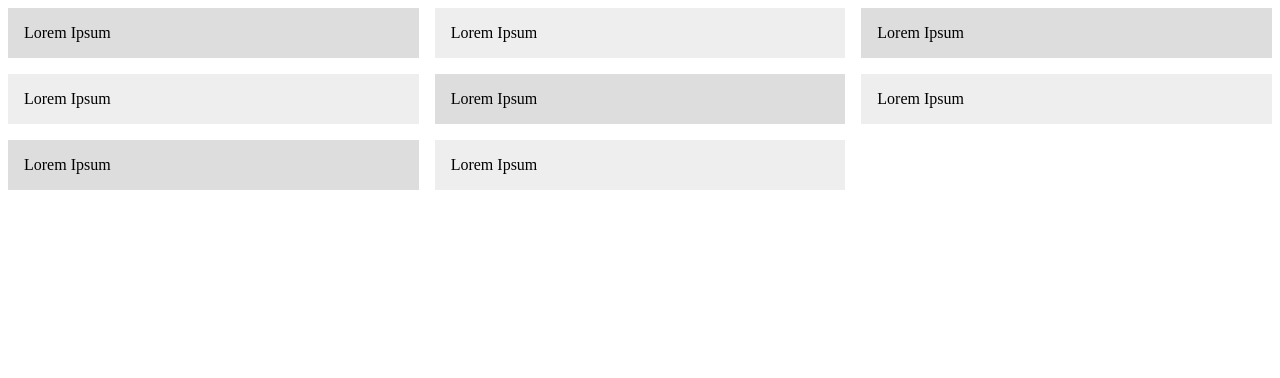
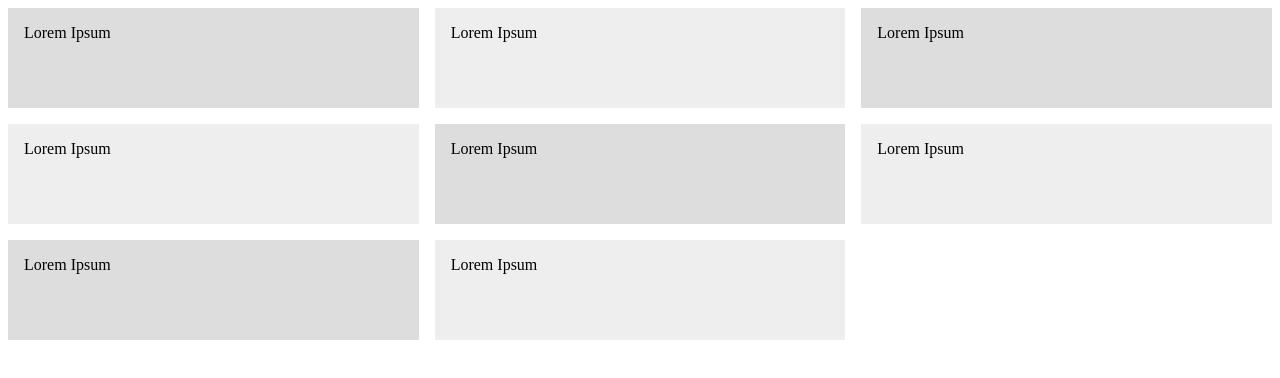
Before and after one commit to KModestas/CSS-Grid-2, a plain HTML site: page index.html in a window 1280 px wide. Drawn offline with Linux system fonts and the light colour scheme.

Commit message:
grid auto rows

```diff
--- a/index.html
+++ b/index.html
@@ -10,8 +10,11 @@
           /* grid-template-columns: 1fr 1fr 1fr; */
           /* grid-template-columns: repeat(3, 1fr 2fr); */
           grid-template-columns: repeat(3, 1fr);
+            /* fr is the recommeded unit of measurment */
           grid-gap: 1em;
-          /* fr is the recommeded unit of measurment */
+          grid-auto-rows: 100px;
+          /* grid auto rows sets height of each row */
+
         }
 
         .grid > div {
```
